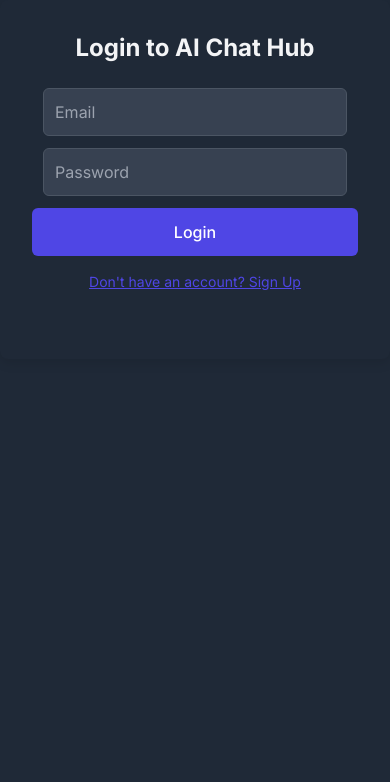
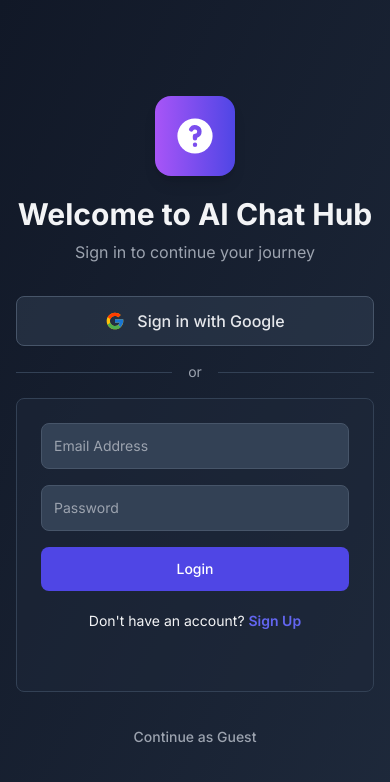
Before and after one commit to abustark/ai-chat-hub, a website: page index.html in a window 390 px wide. Drawn offline with nearby package versions, Linux system fonts and the light colour scheme; no server answers.

Commit message:
mobile view

```diff
--- a/index.html
+++ b/index.html
@@ -58,56 +58,74 @@
         .dark .chat-list-item.active { background-color: #374151; }
         .modal-transition { transition: opacity 0.2s ease, transform 0.2s ease; }
 
-           #auth-section { display: flex; align-items: center; justify-content: center; width: 100%; height: 100%; }
-        .auth-container { background: white; padding: 2rem; border-radius: 8px; box-shadow: 0 4px 12px rgba(0,0,0,0.1); width: 100%; max-width: 400px; text-align: center; }
-        .dark .auth-container { background-color: #1f2937; } /* bg-gray-800 */
-        .auth-container input { width: calc(100% - 22px); padding: 11px; margin-bottom: 12px; border: 1px solid #d1d5db; border-radius: 6px; background-color: #f9fafb; } /* borders, bg-colors */
-        .dark .auth-container input { border-color: #4b5563; background-color: #374151; color: #e5e7eb; }
-        .auth-container button { width: 100%; padding: 12px; border: none; border-radius: 6px; color: white; background-color: #4f46e5; cursor: pointer; font-size: 16px; font-weight: 500; } /* bg-indigo-600 */
-        .auth-container button:hover { background-color: #4338ca; } /* hover:bg-indigo-700 */
-        .form-toggle { color: #4f46e5; cursor: pointer; text-decoration: underline; margin-top: 15px; font-size: 0.875rem; }
-        #error-message { color: #ef4444; margin-top: 15px; min-height: 20px; font-size: 0.875rem; }
     </style>
 </head>
 
 <!-- Line Before -->
-<body class="bg-gray-100 dark:bg-gray-800 text-gray-900 dark:text-gray-100">
+<body class="bg-gray-50 dark:bg-gradient-to-br dark:from-gray-900 dark:to-slate-800 text-gray-900 dark:text-gray-100">
 
-<!-- NEW Code to Add -->
+<!-- NEW Code to Add (This entirely replaces your old #auth-section) -->
     <!-- Authentication Section -->
-    <section id="auth-section">
-        <div class="auth-container">
-            <!-- Login Form -->
-            <div id="login-view">
-                <h2 class="text-2xl font-bold mb-6">Login to AI Chat Hub</h2>
-                <form id="login-form">
-                    <input type="email" id="login-email" placeholder="Email" required>
-                    <input type="password" id="login-password" placeholder="Password" required>
-                    <button type="submit">Login</button>
-                </form>
-                <p class="form-toggle" id="show-signup">Don't have an account? Sign Up</p>
+    <section id="auth-section" class="flex items-center justify-center w-full min-h-screen p-4">
+        <div class="w-full max-w-md mx-auto">
+            <div class="flex flex-col items-center justify-center mb-8">
+                <div class="bg-gradient-to-r from-purple-500 to-indigo-600 w-20 h-20 rounded-2xl flex items-center justify-center mb-5 shadow-lg">
+                    <svg xmlns="http://www.w3.org/2000/svg" class="h-11 w-11 text-white" viewBox="0 0 20 20" fill="currentColor"><path fill-rule="evenodd" d="M18 10a8 8 0 11-16 0 8 8 0 0116 0zm-8-3a1 1 0 00-.867.5 1 1 0 11-1.731-1A3 3 0 0113 8a3.001 3.001 0 01-2 2.83V11a1 1 0 11-2 0v-1a1 1 0 011-1 1 1 0 100-2zm0 8a1 1 0 100-2 1 1 0 000 2z" clip-rule="evenodd" /></svg>
+                </div>
+                <h1 class="text-3xl font-bold text-gray-800 dark:text-gray-100">Welcome to AI Chat Hub</h1>
+                <p class="text-gray-500 dark:text-gray-400 mt-2">Sign in to continue your journey</p>
             </div>
 
-            <!-- Signup Form -->
-            <div id="signup-view" style="display: none;">
-                <h2 class="text-2xl font-bold mb-6">Create an Account</h2>
-                <form id="signup-form">
-                    <input type="email" id="signup-email" placeholder="Email" required>
-                    <input type="password" id="signup-password" placeholder="Password (min. 6 characters)" required>
-                    <button type="submit">Sign Up</button>
-                </form>
-                <p class="form-toggle" id="show-login">Already have an account? Login</p>
+            <div class="space-y-4">
+                <!-- Google Sign-in Button -->
+                <button id="google-signin-btn" class="w-full flex items-center justify-center py-3 px-4 bg-white dark:bg-slate-700/50 border border-gray-300 dark:border-slate-600 rounded-lg shadow-sm hover:bg-gray-50 dark:hover:bg-slate-700 transition-colors focus:outline-none focus:ring-2 focus:ring-offset-2 focus:ring-indigo-500 dark:focus:ring-offset-slate-900">
+                    <svg class="w-5 h-5 mr-3" xmlns="http://www.w3.org/2000/svg" viewBox="0 0 48 48"><path fill="#FFC107" d="M43.611,20.083H42V20H24v8h11.303c-1.649,4.657-6.08,8-11.303,8c-6.627,0-12-5.373-12-12c0-6.627,5.373-12,12-12c3.059,0,5.842,1.154,7.961,3.039l5.657-5.657C34.046,6.053,29.268,4,24,4C12.955,4,4,12.955,4,24c0,11.045,8.955,20,20,20c11.045,0,20-8.955,20-20C44,22.659,43.862,21.35,43.611,20.083z"></path><path fill="#FF3D00" d="M6.306,14.691l6.571,4.819C14.655,15.108,18.961,12,24,12c3.059,0,5.842,1.154,7.961,3.039l5.657-5.657C34.046,6.053,29.268,4,24,4C16.318,4,9.656,8.337,6.306,14.691z"></path><path fill="#4CAF50" d="M24,44c5.166,0,9.86-1.977,13.409-5.192l-6.19-5.238C29.211,35.091,26.715,36,24,36c-5.219,0-9.559-3.397-11.28-7.962l-6.522,5.025C9.505,39.556,16.227,44,24,44z"></path><path fill="#1976D2" d="M43.611,20.083H42V20H24v8h11.303c-0.792,2.237-2.231,4.166-4.087,5.574l6.19,5.238C39.99,35.59,44,29.89,44,24C44,22.659,43.862,21.35,43.611,20.083z"></path></svg>
+                    <span class="font-medium text-gray-700 dark:text-gray-200">Sign in with Google</span>
+                </button>
+
+                <!-- "Or" Separator -->
+                <div class="flex items-center my-6">
+                    <div class="flex-grow h-px bg-gray-300 dark:bg-slate-700"></div>
+                    <span class="px-4 text-sm text-gray-500 dark:text-gray-400">or</span>
+                    <div class="flex-grow h-px bg-gray-300 dark:bg-slate-700"></div>
+                </div>
+
+                <!-- Email Login Container -->
+                <div class="bg-white dark:bg-slate-800/50 p-6 rounded-lg border border-gray-200 dark:border-slate-700">
+                    <div id="login-view">
+                        <form id="login-form" class="space-y-4">
+                            <input type="email" id="login-email" placeholder="Email Address" required class="bg-gray-50 border border-gray-300 text-gray-900 text-sm rounded-lg focus:ring-indigo-500 focus:border-indigo-500 block w-full p-3 dark:bg-slate-700 dark:border-slate-600 dark:placeholder-gray-400 dark:text-white">
+                            <input type="password" id="login-password" placeholder="Password" required class="bg-gray-50 border border-gray-300 text-gray-900 text-sm rounded-lg focus:ring-indigo-500 focus:border-indigo-500 block w-full p-3 dark:bg-slate-700 dark:border-slate-600 dark:placeholder-gray-400 dark:text-white">
+                            <button type="submit" class="w-full text-white bg-indigo-600 hover:bg-indigo-700 focus:ring-4 focus:ring-indigo-300 font-medium rounded-lg text-sm px-5 py-3 text-center dark:bg-indigo-600 dark:hover:bg-indigo-700 dark:focus:ring-indigo-800">Login</button>
+                        </form>
+                        <p class="text-sm text-center mt-5" id="show-signup">Don't have an account? <a href="#" class="font-semibold text-indigo-600 hover:underline dark:text-indigo-500">Sign Up</a></p>
+                    </div>
+                    <div id="signup-view" style="display: none;">
+                        <form id="signup-form" class="space-y-4">
+                            <input type="email" id="signup-email" placeholder="Email Address" required class="bg-gray-50 border border-gray-300 text-gray-900 text-sm rounded-lg focus:ring-indigo-500 focus:border-indigo-500 block w-full p-3 dark:bg-slate-700 dark:border-slate-600 dark:placeholder-gray-400 dark:text-white">
+                            <input type="password" id="signup-password" placeholder="Password (min. 6 characters)" required class="bg-gray-50 border border-gray-300 text-gray-900 text-sm rounded-lg focus:ring-indigo-500 focus:border-indigo-500 block w-full p-3 dark:bg-slate-700 dark:border-slate-600 dark:placeholder-gray-400 dark:text-white">
+                            <button type="submit" class="w-full text-white bg-indigo-600 hover:bg-indigo-700 focus:ring-4 focus:ring-indigo-300 font-medium rounded-lg text-sm px-5 py-3 text-center dark:bg-indigo-600 dark:hover:bg-indigo-700 dark:focus:ring-indigo-800">Sign Up</button>
+                        </form>
+                         <p class="text-sm text-center mt-5" id="show-login">Already have an account? <a href="#" class="font-semibold text-indigo-600 hover:underline dark:text-indigo-500">Login</a></p>
+                    </div>
+                    <p id="error-message" class="text-center text-red-500 mt-4 min-h-[20px]"></p>
+                </div>
             </div>
 
-            <p id="error-message"></p>
+            <!-- Continue as Guest Button -->
+            <div class="text-center mt-8">
+                <button id="guest-signin-btn" class="text-sm text-gray-500 dark:text-gray-400 hover:text-indigo-600 dark:hover:text-indigo-400 font-medium transition-colors focus:outline-none">Continue as Guest</button>
+            </div>
         </div>
     </section>
 
+<!-- Line After -->
     <!-- Main Chat App Container -->
     <div id="app-container" class="h-dvh flex overflow-hidden" style="display: none;">
 
     <!-- Sidebar for Chat History -->
-    <aside id="sidebar" class="bg-white dark:bg-gray-900 w-64 flex-shrink-0 flex flex-col border-r border-gray-200 dark:border-gray-700 transform -translate-x-full md:translate-x-0 fixed md:static h-full z-20 sidebar">
+     <aside id="sidebar" class="bg-white dark:bg-gray-900 w-64 flex-shrink-0 flex flex-col border-r border-gray-200 dark:border-gray-700 transform -translate-x-full fixed md:static h-full z-20 sidebar md:translate-x-0">
+
         <div class="p-4 border-b border-gray-200 dark:border-gray-700 space-y-4">
             <button id="newChatBtn" class="w-full text-white py-2 rounded-lg font-medium flex items-center justify-center transition-colors">
                 <svg xmlns="http://www.w3.org/2000/svg" class="h-5 w-5 mr-2" viewBox="0 0 20 20" fill="currentColor"><path fill-rule="evenodd" d="M10 5a1 1 0 011 1v3h3a1 1 0 110 2h-3v3a1 1 0 11-2 0v-3H6a1 1 0 110-2h3V6a1 1 0 011-1z" clip-rule="evenodd" /></svg>New Chat
@@ -138,7 +156,7 @@
     </aside>
 
     <!-- Main Content Area -->
-    <div class="flex-1 flex flex-col">
+    <div class="flex-1 flex flex-col w-full">
         <header class="bg-white dark:bg-gray-800 shadow-sm py-3 px-4 flex items-center justify-between z-10">
             <div class="flex items-center">
                 <button id="sidebarToggle" class="mr-3 text-gray-600 dark:text-gray-300 hover:text-gray-900 dark:hover:text-gray-100 md:hidden">
@@ -172,12 +190,12 @@
                 </button>
             </div>
 
-            <div id="chatHistoryContainer" class="flex-1 overflow-y-auto p-6 scrollbar-custom">
-                <div id="chatHistory" class="max-w-3xl mx-auto space-y-6"></div>
+            <div id="chatHistoryContainer" class="flex-1 overflow-y-auto p-3 md:p-6 scrollbar-custom">
+            <div id="chatHistory" class="max-w-3xl mx-auto space-y-6"></div>
             </div>
 
-            <div class="bg-white/50 dark:bg-gray-800/50 border-t border-gray-200 dark:border-gray-700 p-4 backdrop-blur-sm">
-                <div class="max-w-3xl mx-auto">
+            <div class="bg-white/50 dark:bg-gray-800/50 border-t border-gray-200 dark:border-gray-700 p-2 md:p-4 backdrop-blur-sm">
+            <div class="max-w-3xl mx-auto">
                     <div class="flex items-end bg-gray-100 dark:bg-gray-700 border border-gray-300 dark:border-gray-600 rounded-lg p-1">
                         <textarea id="messageInput" class="flex-1 bg-transparent px-3 py-2 resize-none focus:outline-none text-gray-900 dark:text-gray-200" placeholder="Message AI assistant..." rows="1"></textarea>
                         <button id="voiceBtn" class="p-2 text-gray-500 hover:text-indigo-600 dark:hover:text-indigo-400">
@@ -213,6 +231,8 @@
 
      <script src="https://www.gstatic.com/firebasejs/9.22.1/firebase-app-compat.js"></script>
     <script src="https://www.gstatic.com/firebasejs/9.22.1/firebase-auth-compat.js"></script>
+    <script src="https://www.gstatic.com/firebasejs/9.22.1/firebase-firestore-compat.js"></script>
+
 
     <script type="module">
 
```
